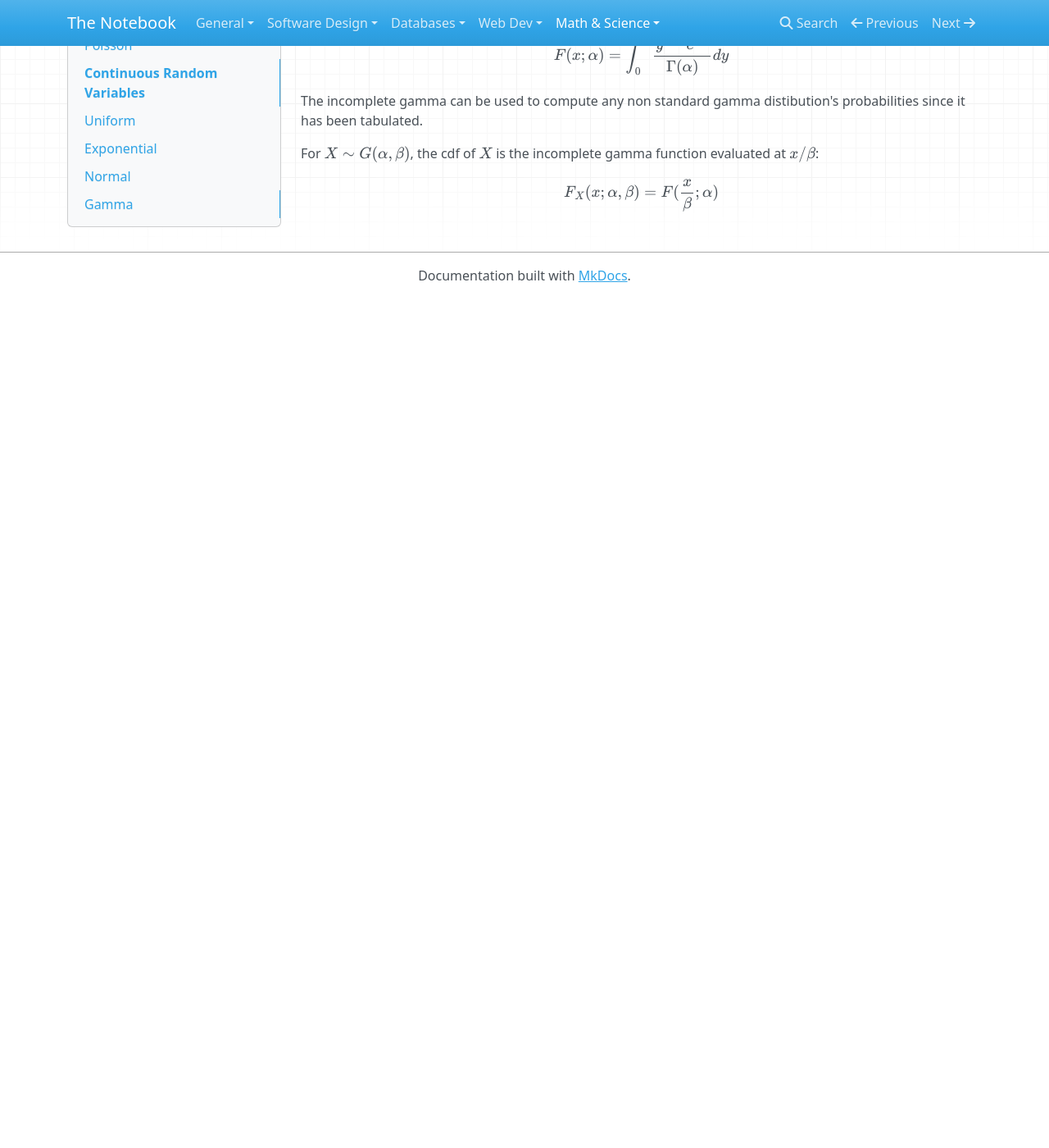
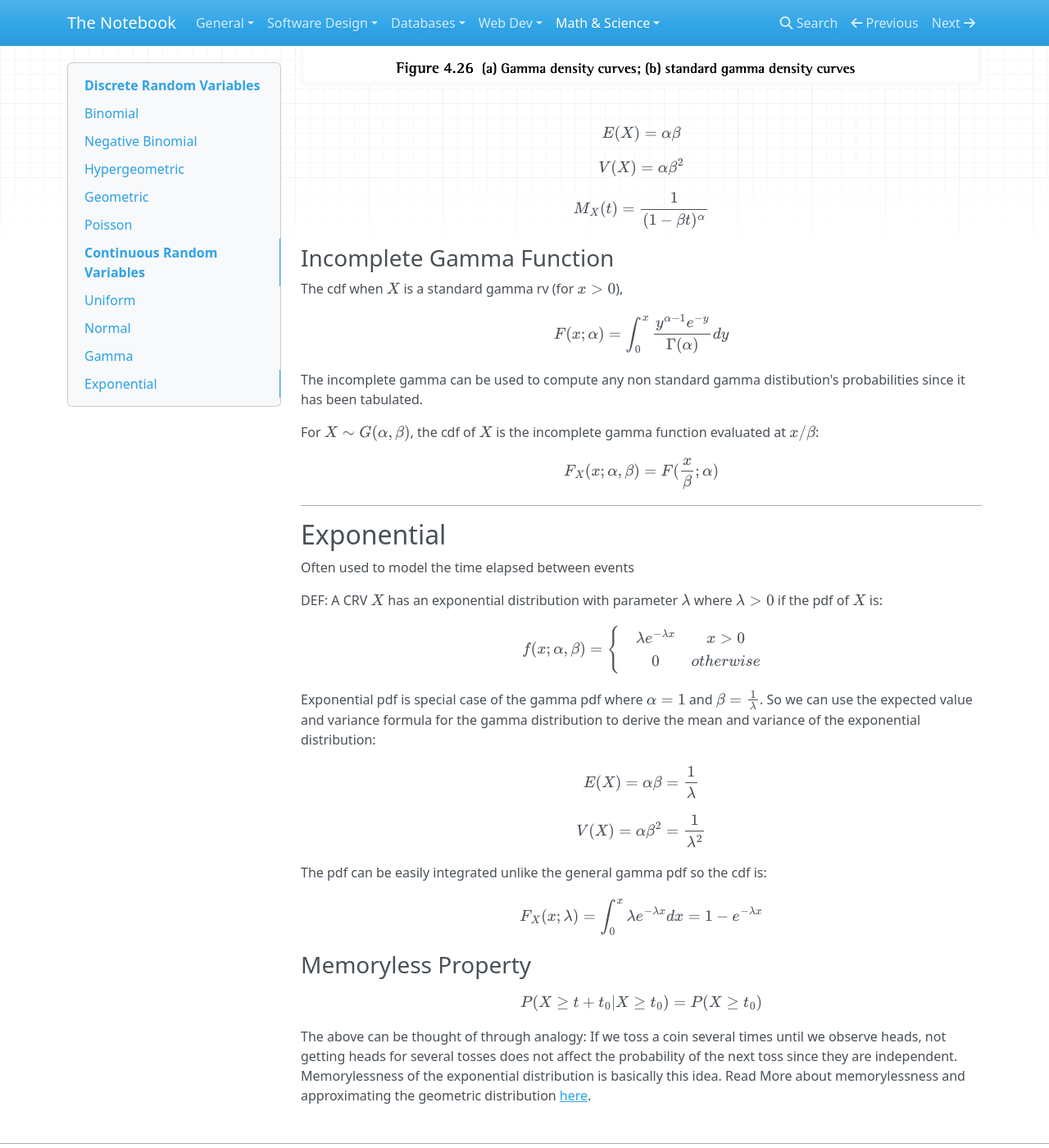
Before and after one commit to meyerv11045/notes, an MkDocs documentation site: the page built from notes/math_science/prob_stats/rv.md, in a window 1280 px wide and 1400 px high, scrolled down 4281 px. Shown: the whole window at 82% size. Built offline with MkDocs 1.6.1, drawn with Linux system fonts in a browser that asks for light colours; nearby versions of some CDN libraries; formulas are drawn with MathJax 3; before the commit the page ends 4645 px from its top, so only the background shows below that; some of the changed text lies outside the part shown.

Commit message:
finish crvs

```diff
--- a/notes/math_science/prob_stats/rv.md
+++ b/notes/math_science/prob_stats/rv.md
@@ -16,8 +16,14 @@
 ---
 ## Uniform
 
----
-## Exponential
+DEF: A CRV $X$ has a uniform distribution on the interval $[A,B]$ if the pdf for $A \leq X \leq B$ is:
+
+$$ f(x; A,B) = \frac{1}{B-A} $$
+
+$$ E(X) = \frac{A + B}{2} $$
+$$ V(X) = \frac{(B-A)^2}{12} $$
+
+$$M_X(t) = E(e^{tx}) = \frac{e^{tb} - e^{ta}}{t(b-a)}$$
 
 ---
 ## Normal
@@ -86,10 +92,17 @@ The gamma family of pdfs yield a wide variety of skewed distributional shapes th
 
 In order to define the family of gama distributions we first must define an important function in many areas of mathematics.
 
+
+### Gamma Function
 DEF: For $\alpha > 0$, the gamma function $\Gamma(\alpha)$ is defined by:
 
 $$\Gamma(\alpha) = \int_0^\infty x^{\alpha - 1}e^{-x}dx$$
 
+1) For any $\alpha > 1$, $\Gamma(\alpha) = (\alpha - 1) * \Gamma(\alpha - 1)$
+2) For any positive integer n, $\Gamma(n) = (n - 1)!$
+3) $\Gamma(\frac{1}{2}) = \sqrt{\pi}$
+
+### Distribution
 With the gamma function, we can then define the gamma distribution for a CRV $X$:
 
 $$f(x; \alpha, \beta) =  \begin{array}{cc}
@@ -125,3 +138,33 @@ The incomplete gamma can be used to compute any non standard gamma distibution's
 For $X \sim G(\alpha,\beta)$,  the cdf of $X$ is the incomplete gamma function evaluated at $x/\beta$:
 
 $$F_X(x; \alpha,\beta) = F(\frac{x}{\beta};\alpha)$$
+
+---
+## Exponential
+Often used to model the time elapsed between events
+
+DEF: A CRV $X$ has an exponential distribution with parameter $\lambda$ where $\lambda > 0$ if the pdf of $X$ is:
+
+$$f(x; \alpha, \beta) =  \begin{array}{cc}
+  \Bigg \{ &
+    \begin{array}{cc}
+      \lambda e^{-\lambda x} &  x > 0 \\
+      0 & otherwise
+    \end{array}
+\end{array}$$
+
+Exponential pdf is special case of the gamma pdf where $\alpha = 1$ and $\beta = \frac{1}{\lambda}$. So we can use the expected value and variance formula for the gamma distribution to derive the mean and variance of the exponential distribution:
+
+$$E(X) = \alpha \beta = \frac{1}{\lambda}$$
+
+$$V(X) = \alpha \beta^2 = \frac{1}{\lambda^2}$$
+
+The pdf can be easily integrated unlike the general gamma pdf so the cdf is:
+
+$$F_X(x; \lambda) = \int_0^x \lambda e^{-\lambda x} dx = 1 - e^{-\lambda x}$$
+
+### Memoryless Property
+$$P(X \geq t + t_0 | X \geq t_0) = P(X \geq t_0)$$
+
+The above can be thought of through analogy:
+If we toss a coin several times until we observe heads, not getting heads for several tosses does not affect the probability of the next toss since they are independent. Memorylessness of the exponential distribution is basically this idea. Read More about memorylessness and approximating the geometric distribution [here](https://www.probabilitycourse.com/chapter4/4_2_2_exponential.php).
```
